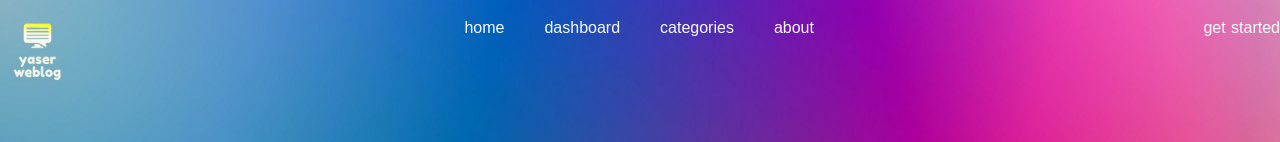
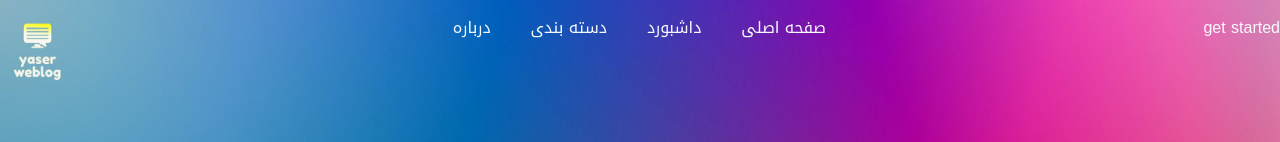
Before and after one commit to yaser6586/prismablog, a Next.js app: page / in a window 1280 px wide. Shown: the top 142 px of the page. Built offline with nearby package versions, Linux system fonts and the light colour scheme; no server answers; the database is empty; a web font is replaced by a local one.

Commit message:
comment section added

```diff
--- a/app/(main)/page.tsx
+++ b/app/(main)/page.tsx
@@ -1,13 +1,14 @@
 import Image from "next/image";
 import { getAllPosts } from "../lib/data";
 import Post from "../ui/main/Post";
+import { PostType } from "../lib/definations";
 
 export default async function Home() {
   const posts: PostType[] = await getAllPosts();
 
   return (
     <div className="grid grid-cols-1 justify-center md:grid-cols-2 lg:grid-cols-4 min-h-screen p-3 ">
-      {posts.map((pt: PostType) => (
+      {posts.reverse().map((pt: PostType) => (
         <Post key={pt.id} postData={pt} />
       ))}
     </div>
--- a/app/layout.tsx
+++ b/app/layout.tsx
@@ -6,7 +6,7 @@ import { notoKufi } from "./ui/font";
 const inter = Inter({ subsets: ["latin"] });
 
 export const metadata: Metadata = {
-  title: "Create Next App",
+  title: "yaser website",
   description: "Generated by create next app",
 };
 
--- a/app/lib/action.ts
+++ b/app/lib/action.ts
@@ -87,16 +87,16 @@ export async function handleEditPost(id:string , title: string , body : string
 
 }
 
-export async function addComment( formData : FormData){
-    const PostId = formData.get("postId") as string
-    const comment = formData.get("comment") as string
+export async function addComment( comment : string , postId : string){
+
     await prisma.comment.create({
         data : {
             comment : comment,
-            postId : PostId
+            postId : postId
         }
     })
-    revalidatePath('/[id]');
+    revalidatePath('/');
+
     prisma.$disconnect()
 }
 
--- a/app/lib/data.ts
+++ b/app/lib/data.ts
@@ -55,3 +55,12 @@ export async function getPost(id : string) {
   }
 
 }
+
+export async function getComment(id : string) {
+  const comments = await prisma.comment.findMany({
+    where: {
+      postId : id
+    }
+  })
+  return comments
+}
--- a/app/lib/definations.ts
+++ b/app/lib/definations.ts
@@ -1,4 +1,4 @@
-type PostType = {
+export type PostType = {
     id  : string
     createdAt: Date
     updatedAt :Date
@@ -12,21 +12,25 @@ type PostType = {
     authorId : string
   }
 
-  type ProfileType = {
+  export type ProfileType = {
     id   :  string
     bio  : string | null
     userId : string
   }
 
-  type UserType = {
+  export type UserType = {
     id    :  string
     email  : string
     name : string | null
     profile? : ProfileType
   }
-  type CommentType = {
+  export type CommentType = {
     id  :   string
     comment :string
 
     postId : string
   }
+  export type Props = {
+    params: { id: string }
+    searchParams: { [key: string]: string | string[] | undefined }
+  }
--- a/app/ui/dashboardui/SimplNav.tsx
+++ b/app/ui/dashboardui/SimplNav.tsx
@@ -29,27 +29,27 @@ function SimpleNave() {
           </Link>
         </div>
         <div className="navContainer hidden md:block">
-          <div className="nav flex flex-row gap-10  ">
+          <div className="nav flex flex-row-reverse gap-10  ">
             <div>
               <Link href={"/"} className="hover:text-black">
-                home
+                صفحه اصلی
               </Link>
             </div>
             <div>
               <Link href={"dashboard"} className="hover:text-black">
-                dashboard
+                داشبورد
               </Link>
             </div>
             <div>
               <button onClick={toggleCatMenu}>
                 <Link href={"#"} className="hover:text-black">
-                  categories
+                  دسته بندی
                 </Link>
               </button>
             </div>
             <div>
               <Link href={"#"} className="hover:text-black">
-                about
+                درباره
               </Link>
             </div>
           </div>
@@ -59,12 +59,12 @@ function SimpleNave() {
             <div className="nav flex flex-col gap-5 justify-center right-3 top-12 absolute bg-slate-400 backdrop-blur-md bg-opacity-40 w-40 h-44 text-center rounded-xl ">
               <div>
                 <Link href={"/"} className="hover:text-black">
-                  home
+                  صفحه اصلی
                 </Link>
               </div>
               <div>
                 <Link href={"dashboard"} className="hover:text-black">
-                  dashboard
+                  داشبورد
                 </Link>
               </div>
               <div>
@@ -73,13 +73,13 @@ function SimpleNave() {
                     href={"javascript:void(0)"}
                     className="hover:text-black"
                   >
-                    categories
+                    دسته بندی
                   </Link>
                 </button>
               </div>
               <div>
                 <Link href={"#"} className="hover:text-black">
-                  about
+                  درباره
                 </Link>
               </div>
             </div>
@@ -90,31 +90,31 @@ function SimpleNave() {
           <div
             className="categories z-50 absolute grid grid-cols-2 gap-4 bg-slate-400
          backdrop-blur-md bg-opacity-40 min-w-40 min-h-44 text-center justify-center
-         rounded-xl right-44 top-12 md:right-[250px]  lg:right-[500px]  "
+         rounded-xl right-44 top-12 md:right-[450px]  lg:right-[670px]   "
           >
             <div className="m-auto p-3">
               <Link href={"#"} className="hover:text-black">
-                tech
+                تکنولوژی
               </Link>
             </div>
             <div className="m-auto p-3">
               <Link href={"#"} className="hover:text-black">
-                good news
+                خبر خوب
               </Link>
             </div>
             <div className="m-auto p-3">
               <Link href={"#"} className="hover:text-black">
-                movies
+                فیلم
               </Link>
             </div>
             <div className="m-auto p-3">
               <Link href={"#"} className="hover:text-black">
-                gadgets
+                گجت
               </Link>
             </div>
             <div className="m-auto p-3">
               <Link href={"#"} className="hover:text-black">
-                game
+                بازی
               </Link>
             </div>
           </div>
--- a/app/ui/main/Navbar.tsx
+++ b/app/ui/main/Navbar.tsx
@@ -22,34 +22,34 @@ function Navbar() {
     gap-10 min-w-full min-h-[450px]   bg-[url('/abstract.jpg')] bg-cover
     bg-fixed overflow-x-auto text-slate-50"
     >
-      <div className="topNav flex flex-row w-full justify-between align-middle gap-7 my-4 ">
+      <div className="topNav flex flex-row w-full justify-between  align-middle gap-7 my-4 ">
         <div className="logo pt-0">
           <Link href={"/"}>
             <Image alt="logo" src={"/logo1.png"} width={75} height={75} />
           </Link>
         </div>
         <div className="navContainer hidden md:block">
-          <div className="nav flex flex-row gap-10  ">
+          <div className="nav flex flex-row-reverse gap-10  ">
             <div>
               <Link href={"/"} className="hover:text-black">
-                home
+                صفحه اصلی
               </Link>
             </div>
             <div>
               <Link href={"dashboard"} className="hover:text-black">
-                dashboard
+                داشبورد
               </Link>
             </div>
             <div>
               <button onClick={toggleCatMenu}>
                 <Link href={"#"} className="hover:text-black">
-                  categories
+                  دسته بندی
                 </Link>
               </button>
             </div>
             <div>
               <Link href={"#"} className="hover:text-black">
-                about
+                درباره
               </Link>
             </div>
           </div>
@@ -59,24 +59,24 @@ function Navbar() {
             <div className="nav flex flex-col gap-5 justify-center right-3 top-12 absolute bg-slate-400 backdrop-blur-md bg-opacity-40 w-40 h-44 text-center rounded-xl ">
               <div>
                 <Link href={"/"} className="hover:text-black">
-                  home
+                  صفحه اصلی
                 </Link>
               </div>
               <div>
                 <Link href={"dashboard"} className="hover:text-black">
-                  dashboard
+                  داشبورد
                 </Link>
               </div>
               <div>
                 <button onClick={toggleCatMenu}>
                   <Link href={"#"} className="hover:text-black">
-                    categories
+                    دسته بندی
                   </Link>
                 </button>
               </div>
               <div>
                 <Link href={"#"} className="hover:text-black">
-                  about
+                  درباره
                 </Link>
               </div>
             </div>
@@ -87,31 +87,31 @@ function Navbar() {
           <div
             className="categories absolute grid grid-cols-2 gap-4 bg-slate-400
          backdrop-blur-md bg-opacity-40 min-w-40 min-h-44 text-center justify-center
-         rounded-xl right-44 top-12 md:right-[250px]  lg:right-[500px]  "
+         rounded-xl right-44 top-12 md:right-[450px]  lg:right-[650px]  "
           >
             <div className="m-auto p-3">
               <Link href={"#"} className="hover:text-black">
-                tech
+                تکنولوژی
               </Link>
             </div>
             <div className="m-auto p-3">
               <Link href={"#"} className="hover:text-black">
-                good news
+                خبر خوب
               </Link>
             </div>
             <div className="m-auto p-3">
               <Link href={"#"} className="hover:text-black">
-                movies
+                فیلم
               </Link>
             </div>
             <div className="m-auto p-3">
               <Link href={"#"} className="hover:text-black">
-                gadgets
+                گجت
               </Link>
             </div>
             <div className="m-auto p-3">
               <Link href={"#"} className="hover:text-black">
-                game
+                بازی
               </Link>
             </div>
           </div>
@@ -136,7 +136,7 @@ function Navbar() {
         onClick={() => setShowCatMenu(false)}
       >
         <h1 className="text-5xl text-center font-bold m-auto tracking-tighter ">
-          به <span className="text-yellow-500">وب سایت</span> من خوش آمدید
+          به <span className="text-yellow-500">وب سایت</span> تِک نکست خوش آمدید
         </h1>
         <p className=" m-auto my-2 text-center">
           در اینجا می توانیید از جدیدترین اخبار دنیاس تلنولوژی با خبر شوید{" "}
--- a/app/ui/main/Post.tsx
+++ b/app/ui/main/Post.tsx
@@ -5,8 +5,11 @@ import { PiReadCvLogoBold } from "react-icons/pi";
 import { IoEyeOutline } from "react-icons/io5";
 import { GoComment } from "react-icons/go";
 import { AiOutlineLike } from "react-icons/ai";
+import { PostType } from "@/app/lib/definations";
+import { getComment } from "@/app/lib/data";
 
-function Post({ postData }: { postData: PostType }) {
+async function Post({ postData }: { postData: PostType }) {
+  const comments = await getComment(postData.id);
   return (
     <div
       className="post flex flex-col w-[300px] h-[320px] border
@@ -54,7 +57,7 @@ function Post({ postData }: { postData: PostType }) {
           <div>
             <GoComment />
           </div>
-          <div className="text-[10px] mx-[3px]">20</div>
+          <div className="text-[10px] mx-[3px]">{comments.length}</div>
         </div>
         <div className="flex flex-row">
           <div>
```
Also changed, not shown: app/(post)/[id]/page.tsx (+35 -3 lines), app/ui/main/Comment.tsx (added, +62 -0 lines).
